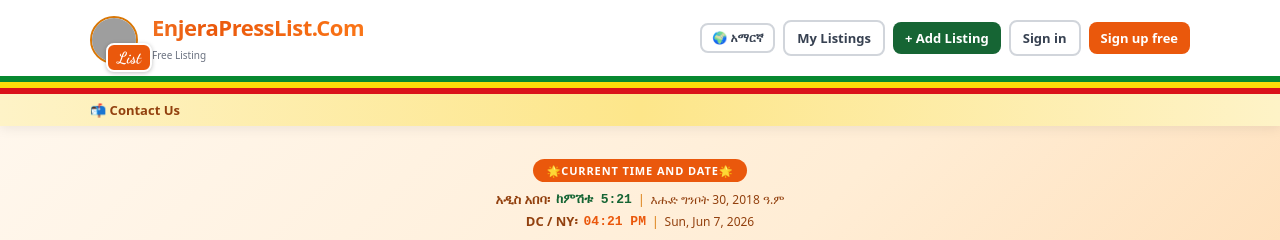
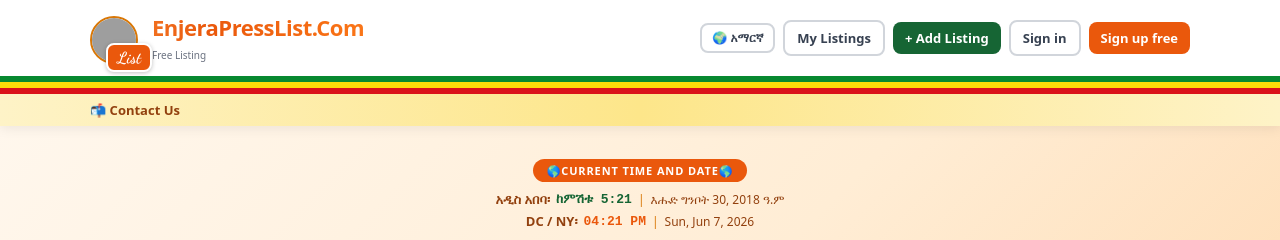
Before and after one commit to Sunday-2014/nestlist-, a Next.js app: page / in a window 1280 px wide. Shown: the top 240 px of the page. Built offline with nearby package versions, Linux system fonts and the light colour scheme; no server answers; the database is empty; grey boxes are pictures that could not be loaded.

Commit message:
Change badge to Current Time And Date

```diff
--- a/translations.js
+++ b/translations.js
@@ -9,7 +9,7 @@
     register: 'Register',
 
     // Hero
-    badge: '🌟Current Time And Date🌟',
+    badge: '🌎Current Time And Date🌎',
     heroTitle: 'Find or List Rentals & Properties for Sale AnyWhere in the World',
     heroSubtitle: 'Browse rentals, list your property or post it for sale — connect directly with owners, no agents, no fees.',
     searchPlaceholder: 'Search city, neighborhood or title...',
@@ -55,7 +55,7 @@
     register: 'ነፃ አካውንት ይክፈቱ',
 
     // Hero
-    badge: '🌟የአሁኑ ሰዓት እና ቀን🌟',
+    badge: '🌍የአሁኑ ሰዓት እና ቀን🌍',
     heroTitle: 'በመላው አለም ለኪራይ ወይም ለሽያጭ የሚሆኑ ቤቶችን ይፈልጉ ወይም ሊስት ያስገቡ',
     heroSubtitle: 'የሚከራይ ቤት የፈልጉ ፣ ቤትዎን ያከራዩ — ቀጥታ ከባለቤቶች ጋር ይገናኙ።',
     searchPlaceholder: 'ከተማ፣ ሰፈር ወይም ቀበሌ ይፈልጉ...',
```
